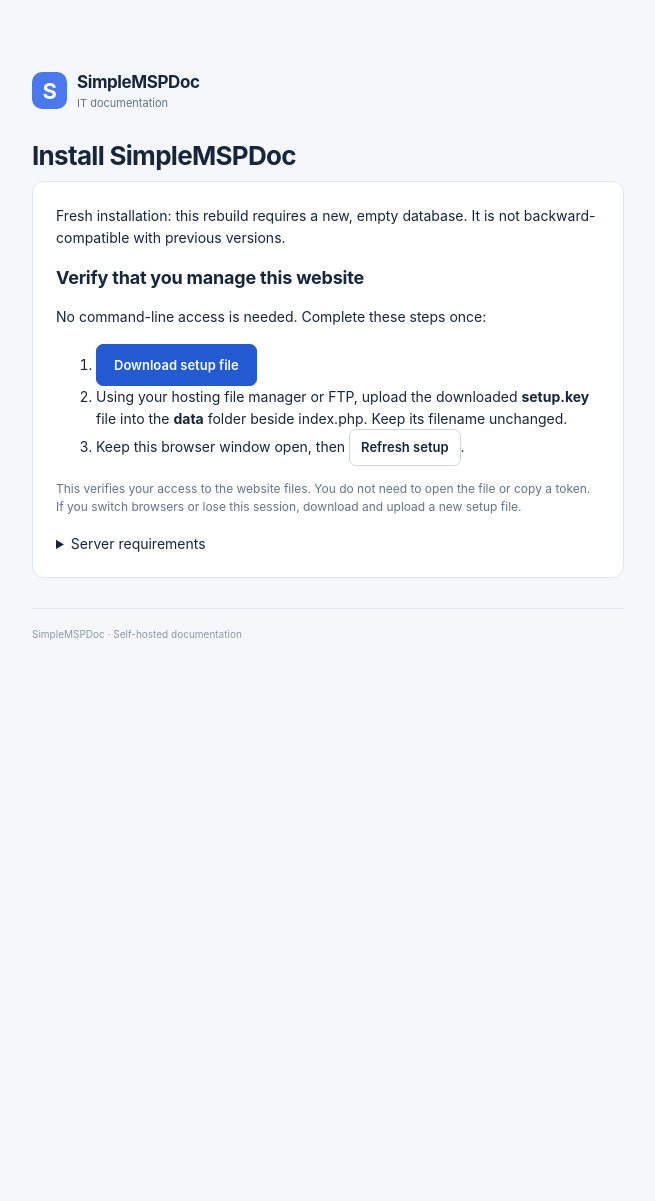
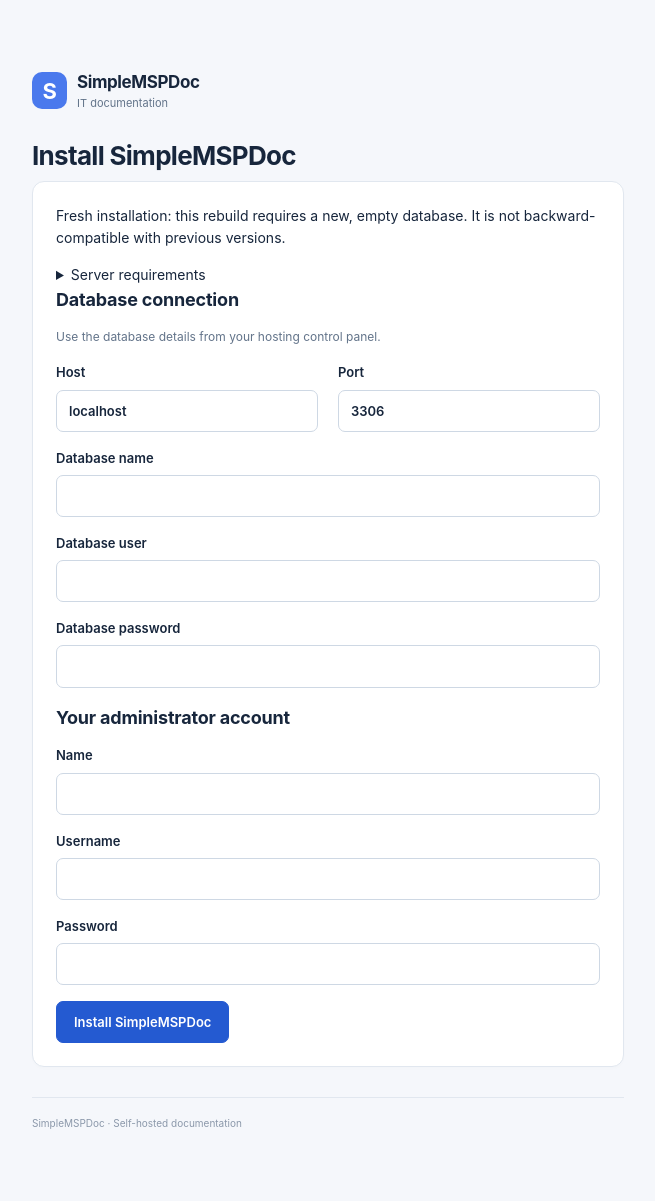
Before and after one commit to flattery103/SimpleMSPDoc, a PHP site: the page made by index.php in a window 1280 px wide. Shown: the whole page, without its empty margins (312-967 px from the left). Before the commit the page ends 640 px from the top, so only its background shows below. Run offline with PHP 8.4, Linux system fonts and the light colour scheme; some libraries are stand-ins or nearby versions.

Commit message:
Remove installer setup keys and ownership verification

```diff
--- a/scripts/build-release.php
+++ b/scripts/build-release.php
@@ -1,4 +1,4 @@
 <?php
 require dirname(__DIR__).'/vendor/autoload.php';
-$version=$argv[1]??'2.0.0-alpha.2';$out=dirname(__DIR__).'/dist/SimpleMSPDoc-'.$version.'.zip';
+$version=$argv[1]??'2.0.0-alpha.3';$out=dirname(__DIR__).'/dist/SimpleMSPDoc-'.$version.'.zip';
 try{(new SimpleMSPDoc\Core\ReleaseBuilder(dirname(__DIR__)))->build($version,$out);echo $out.PHP_EOL;}catch(Throwable $e){fwrite(STDERR,$e->getMessage().PHP_EOL);exit(1);}
--- a/src/Core/Application.php
+++ b/src/Core/Application.php
@@ -15,7 +15,7 @@ final class Application
    Session::start(!empty($_SERVER['HTTPS'])&&$_SERVER['HTTPS']!=='off',$url->base?:'/',$sessionPath);
    $path='/';if(isset($_GET['route'])){if(!is_string($_GET['route'])||strlen($_GET['route'])>500||!str_starts_with($_GET['route'],'/'))throw new HttpException(422,'Invalid page route.');$path=$_GET['route'];}else{$path=parse_url($_SERVER['REQUEST_URI'],PHP_URL_PATH)?:'/';if($url->base!==''&&str_starts_with($path,$url->base.'/'))$path=substr($path,strlen($url->base));if($path==='/index.php')$path='/';}
    $ctx->route=$path;$method=$_SERVER['REQUEST_METHOD'];
-   if(!is_file($this->privateRoot.'/data/config.php')){if(!in_array($path,['/install','/install/setup-file'],true))$ctx->redirect('/install');if($method==='POST')Csrf::verify();(new InstallController($ctx))->handle($path);return;}
+   if(!is_file($this->privateRoot.'/data/config.php')){if($path!=='/install')$ctx->redirect('/install');if($method==='POST')Csrf::verify();(new InstallController($ctx))->handle($path);return;}
    if($path==='/install')throw new HttpException(403,'Installation is locked.');
    $ctx->config=Config::load($this->privateRoot.'/data/config.php')->data;$ctx->db=Database::connect($ctx->config['database']);$ctx->db->run("SET time_zone='+00:00'");$ctx->audit=new \SimpleMSPDoc\Modules\Audit\AuditService($ctx->db);
    if(isset($_SESSION['user_id'])){$u=$ctx->db->one('SELECT * FROM users WHERE id=? AND active=1',[$_SESSION['user_id']]);if(!$u||(int)$u['session_version']!==(int)($_SESSION['session_version']??0)||time()-(int)($_SESSION['last_seen']??0)>1800){Session::logout();}else{$ctx->user=$u;$ctx->actor=Actor::from($u);$_SESSION['last_seen']=time();}}
--- a/src/Modules/Installation/InstallController.php
+++ b/src/Modules/Installation/InstallController.php
@@ -6,18 +6,11 @@ final class InstallController
 {
  public function __construct(private Context $ctx){}
  public function handle(string $path='/install'): void {
-  $access=new SetupAccess($this->ctx->privateRoot);
-  if($path==='/install/setup-file'){
-   if($_SERVER['REQUEST_METHOD']!=='POST')throw new HttpException(405,'Use the download button on the installer.');
-   $_SESSION['setup_secret']=bin2hex(random_bytes(32));header('Content-Type: text/plain');header('Content-Disposition: attachment; filename="setup.key"');echo $access->fileContents($_SESSION['setup_secret']);return;
-  }
-  $ready=$access->verify((string)($_SESSION['setup_secret']??''));
   if($_SERVER['REQUEST_METHOD']==='POST'){
-   if(!$ready)throw new HttpException(403,'Download the setup file and upload it into the data folder using your file manager or FTP, then refresh this page.');
    $host=(string)($_POST['database_host']??'localhost');$port=(int)($_POST['database_port']??3306);$name=(string)($_POST['database_name']??'');$dsn=(string)($_POST['dsn']??'');
    if($dsn===''){if(!preg_match('/^[a-zA-Z0-9_.:-]+$/',$host)||!preg_match('/^[a-zA-Z0-9_]+$/',$name)||$port<1||$port>65535)throw new HttpException(422,'Invalid database host, port or name.');$dsn="mysql:host=$host;port=$port;dbname=$name;charset=utf8mb4";}
-   (new Installer($this->ctx->privateRoot,$this->ctx->codeRoot.'/database/migrations'))->install(['dsn'=>$dsn,'username'=>(string)($_POST['database_user']??''),'password'=>(string)($_POST['database_password']??'')],$_POST,$_SESSION['setup_secret']);unset($_SESSION['setup_secret']);$this->ctx->flash('Installation complete. Sign in with your administrator account.');$this->ctx->redirect('/login');
+   (new Installer($this->ctx->privateRoot,$this->ctx->codeRoot.'/database/migrations'))->install(['dsn'=>$dsn,'username'=>(string)($_POST['database_user']??''),'password'=>(string)($_POST['database_password']??'')],$_POST);$this->ctx->flash('Installation complete. Sign in with your administrator account.');$this->ctx->redirect('/login');
   }
-  $this->ctx->render('install',['title'=>'Install SimpleMSPDoc','requirements'=>Requirements::check(),'ready'=>$ready]);
+  $this->ctx->render('install',['title'=>'Install SimpleMSPDoc','requirements'=>Requirements::check()]);
  }
 }
--- a/src/Modules/Installation/SetupAccess.php
+++ /dev/null
@@ -1,9 +0,0 @@
-<?php
-declare(strict_types=1);
-namespace SimpleMSPDoc\Modules\Installation;
-final class SetupAccess
-{
- public function __construct(private string $root){}
- public function fileContents(string $secret): string {return "SIMPLEMSPDOC_SETUP_KEY\n".hash('sha256',$secret)."\n";}
- public function verify(string $secret): bool {$path=$this->root.'/data/setup.key';return strlen($secret)===64&&is_file($path)&&filesize($path)<256&&hash_equals($this->fileContents($secret),file_get_contents($path));}
-}
--- a/templates/install.php
+++ b/templates/install.php
@@ -1,8 +1,3 @@
 <div class="card"><p>Fresh installation: this rebuild requires a new, empty database. It is not backward-compatible with previous versions.</p>
-<?php if(!$ready): ?>
-<h2>Verify that you manage this website</h2><p>No command-line access is needed. Complete these steps once:</p>
-<ol><li><form method="post" action="<?= $link('/install/setup-file') ?>"><?= $csrf ?><button class="button">Download setup file</button></form></li><li>Using your hosting file manager or FTP, upload the downloaded <strong>setup.key</strong> file into the <strong>data</strong> folder beside index.php. Keep its filename unchanged.</li><li>Keep this browser window open, then <a class="button secondary small" href="<?= $link('/install') ?>">Refresh setup</a>.</li></ol>
-<p class="help">This verifies your access to the website files. You do not need to open the file or copy a token. If you switch browsers or lose this session, download and upload a new setup file.</p>
-<?php else: ?><div class="notice success">Website access verified. You can complete installation below.</div><?php endif; ?>
 <details><summary>Server requirements</summary><ul class="requirements"><?php foreach($requirements as $name=>$ok): ?><li class="<?= $ok?'pass':'fail' ?>"><?= $ok?'✓':'×' ?> <?= $e($name) ?></li><?php endforeach; ?></ul></details>
-<?php if($ready): ?><form method="post" action="<?= $link('/install') ?>"><?= $csrf ?><h2>Database connection</h2><p class="help">Use the database details from your hosting control panel.</p><div class="form-grid"><label>Host<input name="database_host" value="localhost" required></label><label>Port<input name="database_port" type="number" value="3306" required></label></div><label>Database name<input name="database_name" required></label><label>Database user<input name="database_user" required autocomplete="off"></label><label>Database password<input name="database_password" type="password" autocomplete="new-password"></label><h2>Your administrator account</h2><label>Name<input name="name" required></label><label>Username<input name="username" required autocomplete="off"></label><label>Password<input name="password" type="password" minlength="12" maxlength="72" required autocomplete="new-password"></label><button class="button" <?= in_array(false,$requirements,true)?'disabled':'' ?>>Install SimpleMSPDoc</button></form><?php endif; ?></div>
+<form method="post" action="<?= $link('/install') ?>"><?= $csrf ?><h2>Database connection</h2><p class="help">Use the database details from your hosting control panel.</p><div class="form-grid"><label>Host<input name="database_host" value="localhost" required></label><label>Port<input name="database_port" type="number" value="3306" required></label></div><label>Database name<input name="database_name" required></label><label>Database user<input name="database_user" required autocomplete="off"></label><label>Database password<input name="database_password" type="password" autocomplete="new-password"></label><h2>Your administrator account</h2><label>Name<input name="name" required></label><label>Username<input name="username" required autocomplete="off"></label><label>Password<input name="password" type="password" minlength="12" maxlength="72" required autocomplete="new-password"></label><button class="button" <?= in_array(false,$requirements,true)?'disabled':'' ?>>Install SimpleMSPDoc</button></form></div>
```
Also changed, not shown: docs/development.md (+3 -3 lines), docs/implementation-status.md (+1 -1 lines), docs/installation.md (+2 -10 lines), docs/release-notes.md (+2 -2 lines), src/Modules/Installation/Installer.php (+4 -4 lines), tests/Integration/DatabaseTestCase.php (+6 -2 lines), tests/Integration/HttpAcceptanceTest.php (+6 -7 lines), tests/Integration/InstallerTest.php (+5 -8 lines), tests/Integration/ReleaseTest.php (+1 -1 lines), tests/Integration/SetupAccessTest.php (deleted, +0 -12 lines), .github/workflows/tests.yml, README.md, 1 other file.
